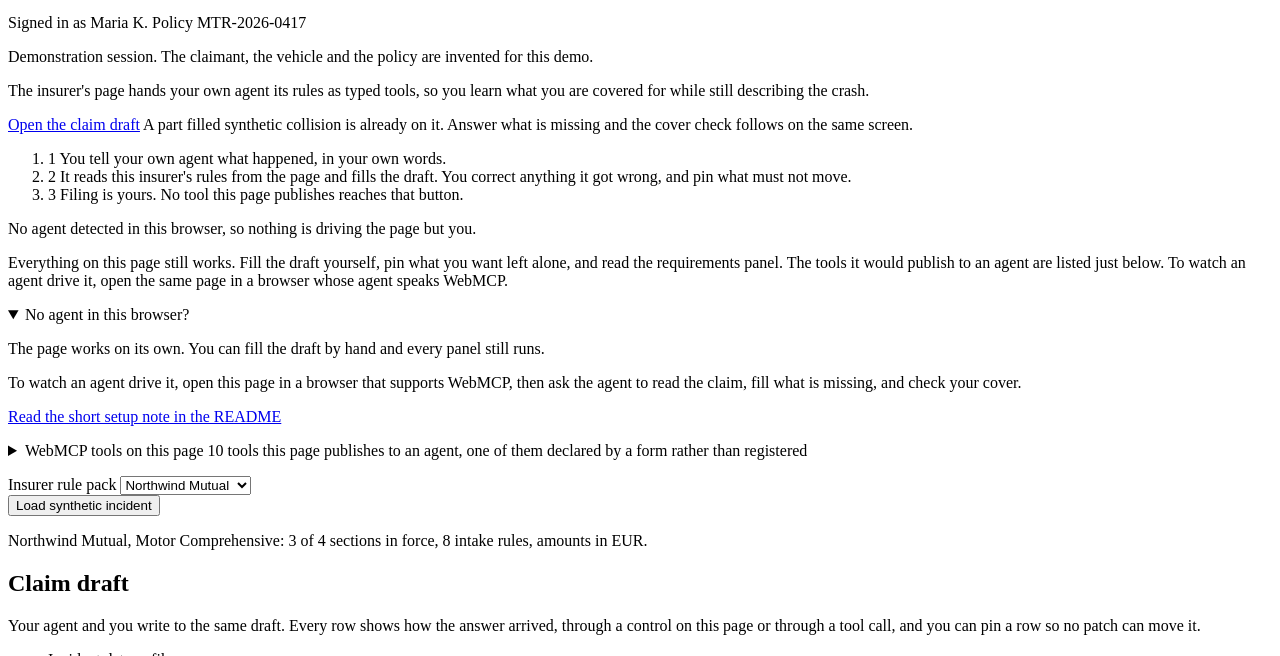
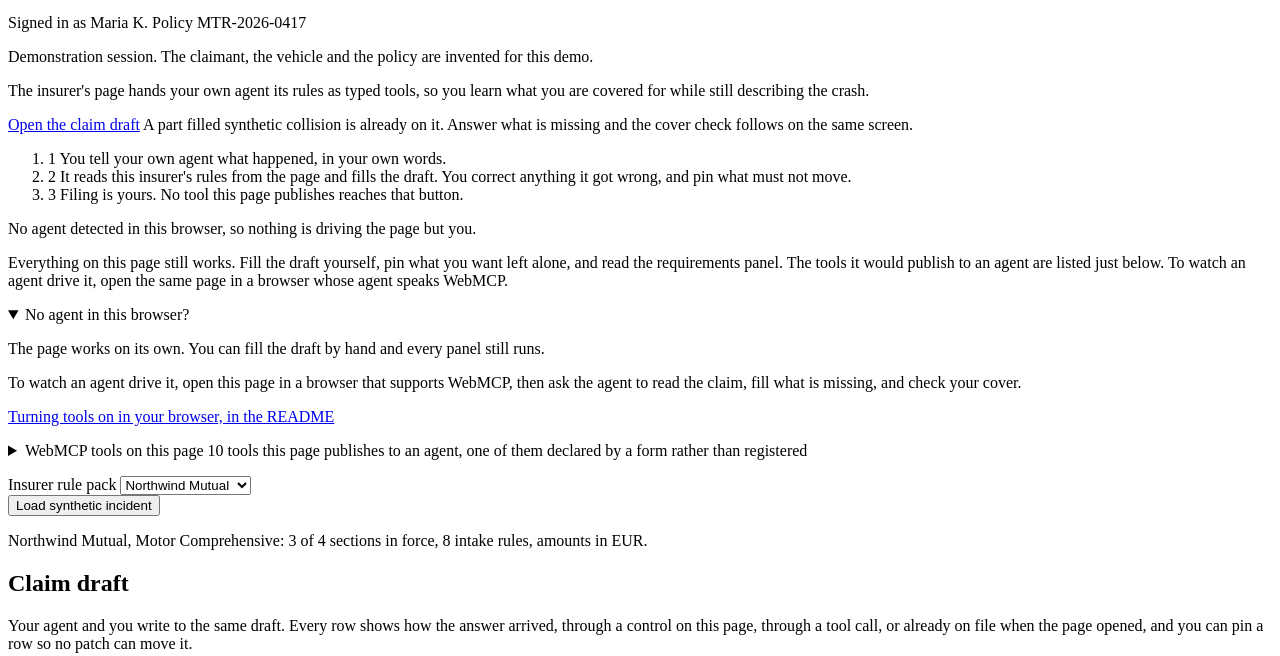
Before and after one commit to upgradedev/claimready, a website with bundled scripts: page index.html in a window 1280 px wide. Both pictures are taken after a click on the heading "No agent in this browser?". Shown: the part 144-800 px from the top of the page. Built offline with nearby package versions, Linux system fonts and the light colour scheme.

Commit message:
fix(page): the one help link handed a visitor 87 KB of raw markup, and the draft named two of its three routes
Two things a visitor sees, both wrong, both in copy rather than behaviour.

The help disclosure offered "the short setup note in the README" pointing at
./README.md on this origin. The file is 87,209 bytes and GitHub Pages serves it
as text/markdown, so the one link offered to somebody who could not find an
agent returned raw markup. It now names the section that answers the question,
Open it yourself, and points at the rendered copy.

The claim draft said every row shows whether an answer arrived through a control
on this page or through a tool call. There is a third: BADGE_WORDS maps policy
to on file, and readFixtureClaim writes policy on every field the synthetic
incident arrives with, so on file is on screen before anybody touches the page.
The fourth word in that map, derived, is deliberately not claimed: nothing under
src ever assigns it, so the renderer can draw a badge the core never produces.

No recorded frame changes. Both edits sit inside markup no beat puts on camera:
the help block is a collapsed details element and no beat.json opens it, and the
draft blurb is the panel subtitle. The freeze is re-declared in a separate change
once the host serves this commit and the verify step agrees.

```diff
--- a/index.html
+++ b/index.html
@@ -103,7 +103,18 @@
       <p>The page works on its own. You can fill the draft by hand and every panel still runs.</p>
       <p>To watch an agent drive it, open this page in a browser that supports WebMCP, then ask the
         agent to read the claim, fill what is missing, and check your cover.</p>
-      <p><a href="./README.md">Read the short setup note in the README</a></p>
+      <!--
+        THIS LINK USED TO READ "the short setup note in the README" AND POINT AT ./README.md ON THIS
+        ORIGIN. Both halves were wrong, and the second one was the expensive half. The file is 87,209
+        bytes, which is not a note, and GitHub Pages serves it as text/markdown rather than a page:
+        `curl -sI https://upgradedev.github.io/claimready/README.md` on 2026-09-04 returned
+        `content-type: text/markdown` with `etag: "6a99cc4e-154a9"`, and 0x154a9 is that byte count.
+        So a visitor who could not find an agent, and clicked the one link offered to help, was
+        handed raw markup. It now names the section that answers the question and points at the
+        rendered copy, which has a contents list and headings a person can navigate.
+      -->
+      <p><a href="https://github.com/upgradedev/claimready#open-it-yourself" rel="noopener">Turning
+        tools on in your browser, in the README</a></p>
     </div>
   </details>
 </section>
@@ -150,9 +161,23 @@
   <section class="panel panel-claim" aria-labelledby="h-claim">
     <div class="panel-head">
       <h2 id="h-claim">Claim draft</h2>
+      <!--
+        THREE ROUTES, NOT TWO, AND NOT FOUR EITHER. This sentence named two of them until 2026-09-04
+        and the page has always shown three: `BADGE_WORDS` in src/ui/render.js:80 maps human to
+        `via page`, agent to `via tool` and policy to `on file`, and every field the synthetic
+        incident arrives with is written `policy` at src/core/claim.js:630, so `on file` is on
+        screen before a visitor touches anything.
+        There is a fourth word in that map, `derived`, and it is NOT claimed here, because nothing
+        in src/ ever writes it. The only three places provenance is assigned are claim.js:630
+        (`policy`), claim.js:1614 (an actor, gated to `human` or `agent` by ACTORS at claim.js:225)
+        and claim.js:738, which copies a value a claim already carried. `grep -rn "derived" src/`
+        returns readers only: the badge map, its class, its hover text, the packet route map and one
+        suffix in read_claim_state.js. A word the renderer can draw and the core never produces is
+        not a route this page offers, so it is not sold as one.
+      -->
       <p class="panel-sub">Your agent and you write to the same draft. Every row shows how the
-        answer arrived, through a control on this page or through a tool call, and you can pin a
-        row so no patch can move it.</p>
+        answer arrived, through a control on this page, through a tool call, or already on file
+        when the page opened, and you can pin a row so no patch can move it.</p>
     </div>
     <p class="claim-note" data-el="claim-note"></p>
     <p class="loading-note" data-el="claim-busy" role="status">Reading this insurer's rules. The
```
